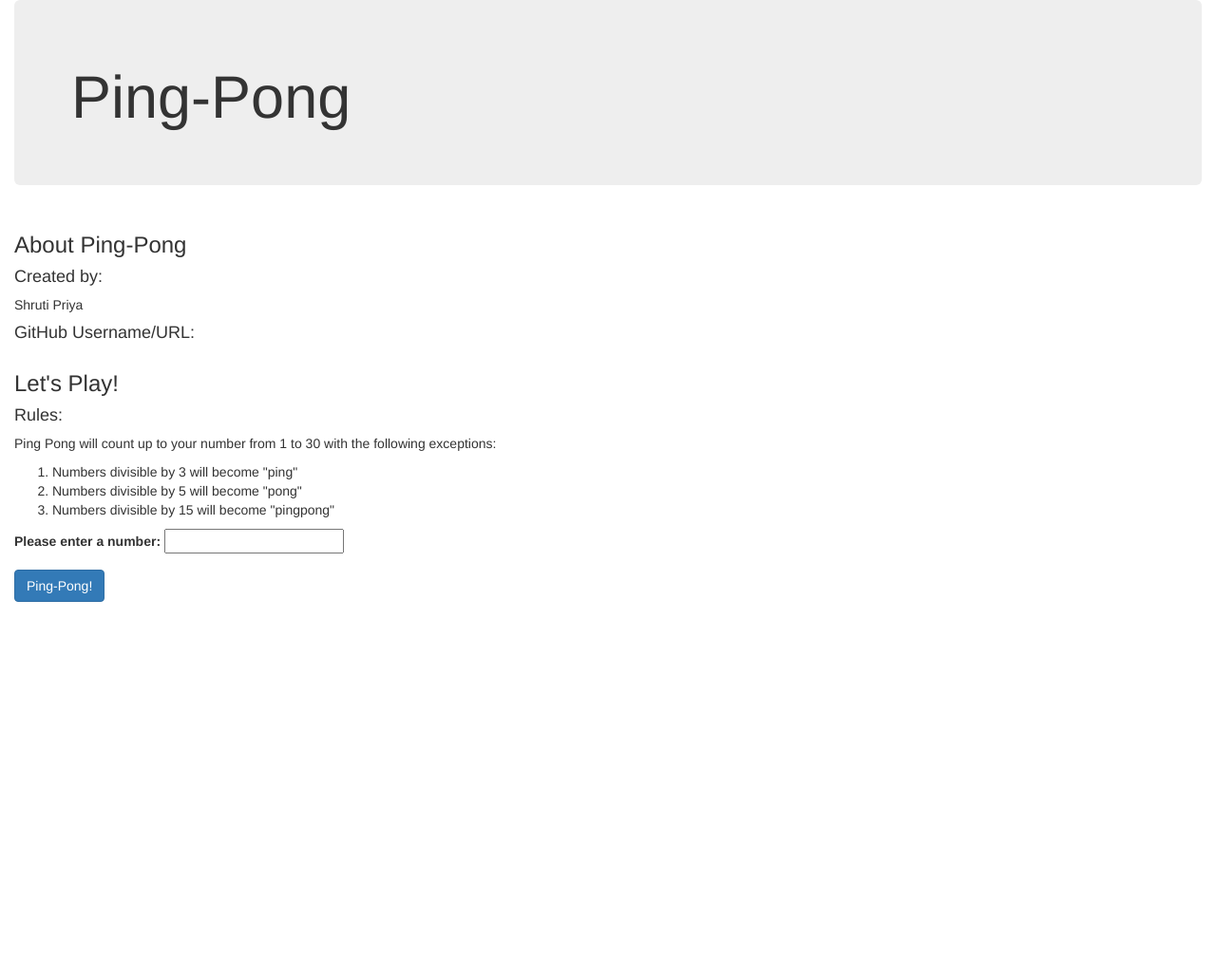
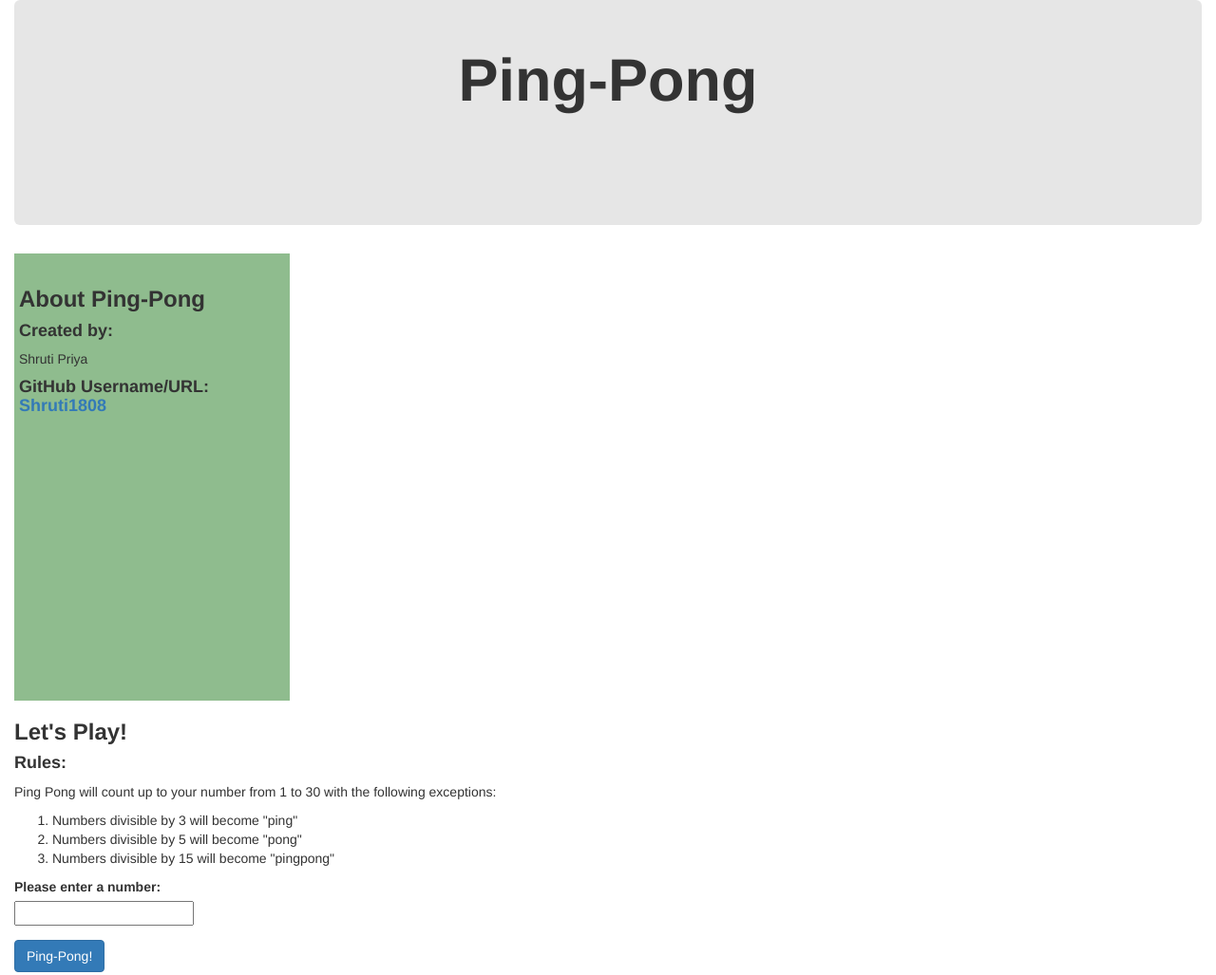
Before and after one commit to Shruti1808/Ping--Pong-Project-, a plain HTML site: page index.html in a window 1280 px wide. Shown: the whole page at 95% size. Before the commit the page ends 800 px from the top, so only its background shows below. Drawn offline with nearby package versions, Linux system fonts and the light colour scheme.

Commit message:
add css styles to the Ping-Pong_Project

```diff
--- a/css/styles.css
+++ b/css/styles.css
@@ -0,0 +1,38 @@
+.jumbotron{
+  padding-left: 0;
+  padding-right: 0;
+  padding-top: 0;
+  text-align: center;
+  background-color: #E6E6E6;
+}
+h1{
+  width: 100%;
+  text-align: center;
+  width: 100%;
+  padding-top: 50px;
+  padding-bottom: 50px;
+  margin-top: 0;
+  font-weight: bolder;
+  margin-bottom: 20px;
+}
+h3{
+  font-weight: bolder;
+
+}
+h4{
+  font-weight: bolder;
+}
+
+#sidebar{
+  margin: 0;
+  background-color: #8FBC8E;
+  padding-bottom: 100%;
+  padding-left: 5px;
+  padding-right: 5px;
+  padding-top: 15px;
+}
+
+a:link {
+  text-decoration: none;
+
+}
--- a/index.html
+++ b/index.html
@@ -14,21 +14,18 @@
       <h1>Ping-Pong</h1>
     </div>
     <div class="row">
-      <div class="col-sm-4">
+      <div class="col-sm-3">
         <div id="sidebar">
           <h3>About Ping-Pong</h3>
           <h4>Created by:</h4>
           <p>Shruti Priya</p>
-          <h4>GitHub Username/URL:</h4>
-          <a href="https://github.com/Shruti1808/Ping--Pong-Project-.git"></a>
-
+          <h4>GitHub Username/URL:
+          <a href="https://github.com/Shruti1808/Ping--Pong-Project-.git">Shruti1808</a>
+          </h4>
+        </div>
+      </div>
     </div>
 
-      </div>
-
-    </div>
-
-    <form id="ping-pong">
       <h3>Let's Play!</h3>
       <h4>Rules:</h4>
       <p>Ping Pong will count up to your number from 1 to 30 with the following exceptions:</p>
@@ -37,21 +34,24 @@
         <li>Numbers divisible by 5 will become "pong"</li>
         <li>Numbers divisible by 15 will become "pingpong"</li>
       </ol>
+
+<div class="row">
+  <div class="col-sm-3">
+    <form id="ping-pong">
         <div class="form-group">
           <label for="numberInput"><strong>Please enter a number: </strong></label>
           <input type="number" name="ping-pong" value="1-30">
         </div>
         <button type="submit" class= "btn btn-primary">Ping-Pong!</button>
     </form>
-
+    </div>
+    </div>
 
     <div class="output" >
         <p>
           <span id= "result"></span>
         </p>
     </div>
-
   </div>
-
 </body>
 </html>
--- a/js/scripts.js
+++ b/js/scripts.js
@@ -29,3 +29,6 @@ var pingPong =function(number){
 
 
 // <!......User interface logic starts here....!>
+$(document).ready(function(){
+  $('.submit').click(function(event){
+    event.preventDefault();
```
Lines whose indentation alone changed are shown as unchanged.
